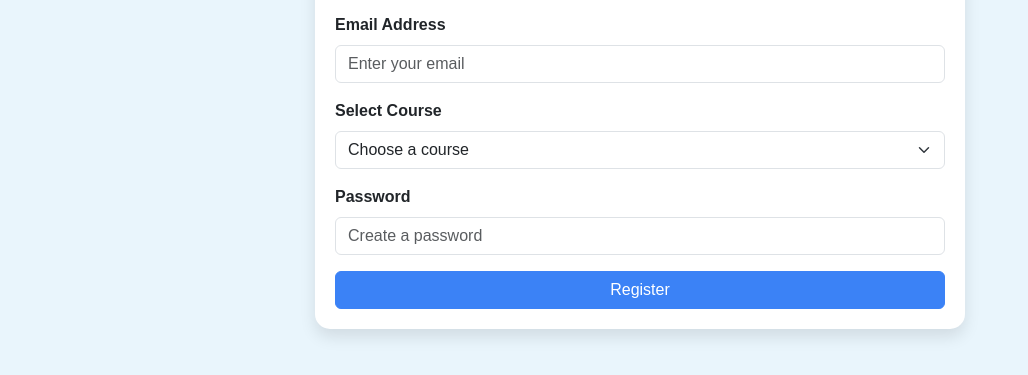
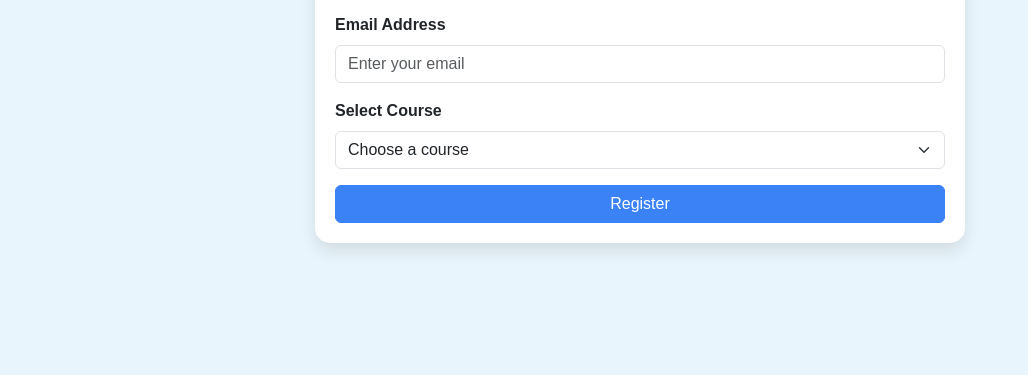
Before and after one commit to najeebahmad07/EduTraps, a plain HTML site: page course-register.html in a window 1280 px wide. Shown: the part 565-940 px from the top of the page, without its empty margins (0-1028 px from the left). After the commit the page ends 858 px from the top, so only its background shows below. Drawn offline with nearby package versions, Linux system fonts and the light colour scheme.

Commit message:
course-register.html

```diff
--- a/course-register.html
+++ b/course-register.html
@@ -103,10 +103,7 @@
                         <option value="game-development">Game Development</option>
                     </select>
                 </div>
-                <div class="mb-3">
-                    <label for="password" class="form-label">Password</label>
-                    <input type="password" name="password" class="form-control" id="password" placeholder="Create a password" required>
-                </div>
+
                 <div class="d-grid">
                     <button type="submit" class="btn btn-primary">Register</button>
                 </div>
```
